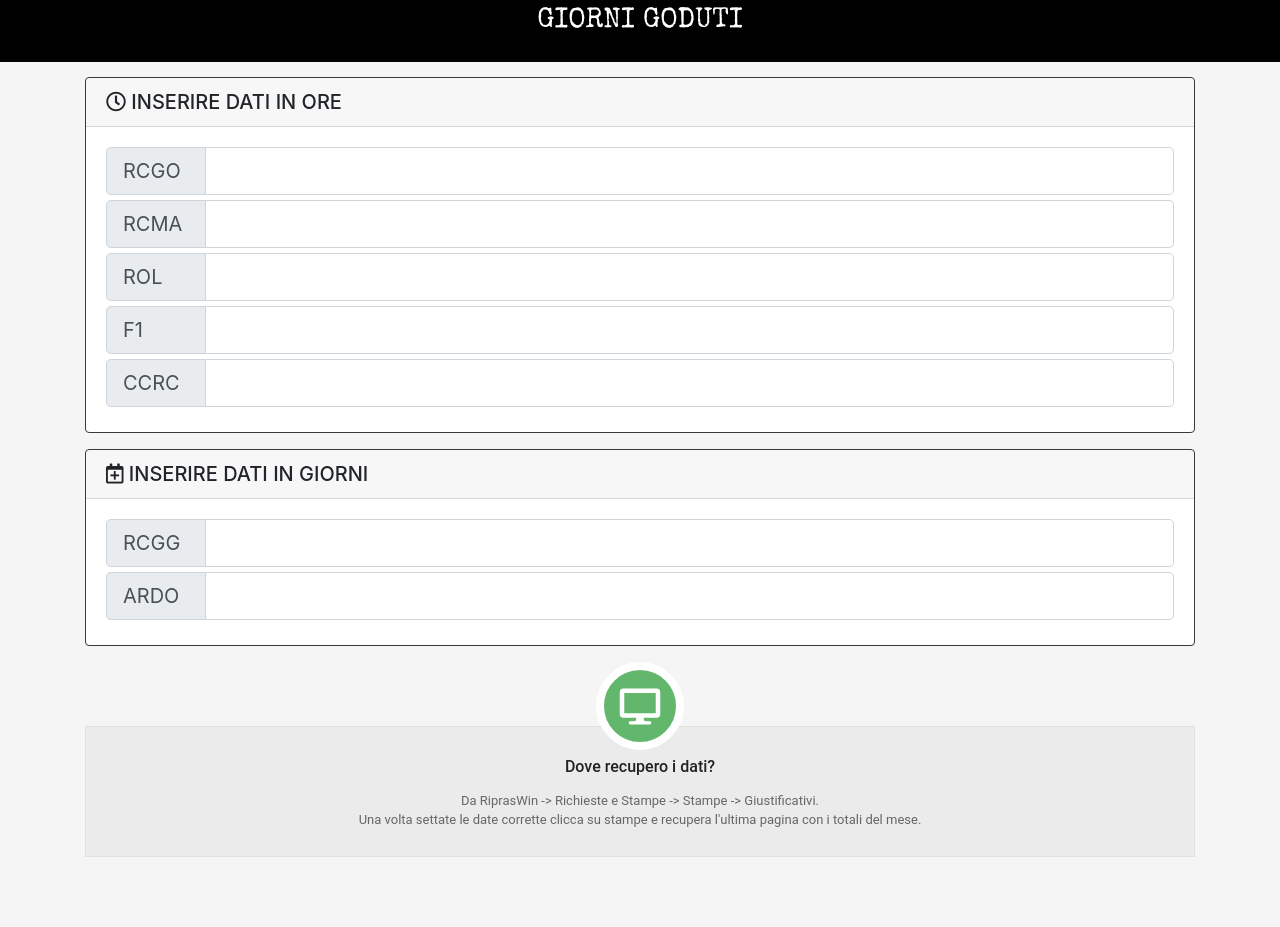
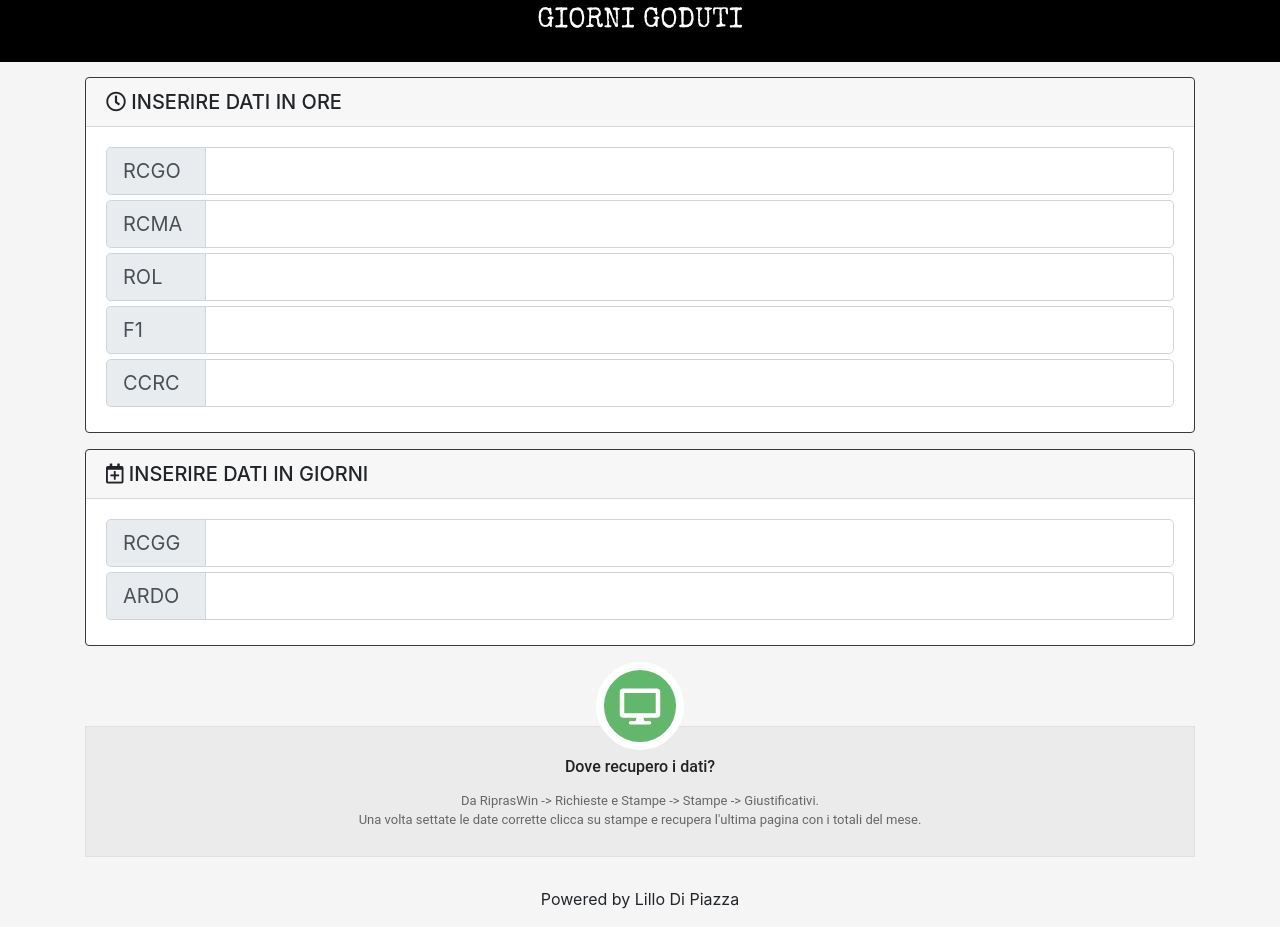
Before and after one commit to lillodipiazza/Calcolo-Istituti, a plain HTML site: page index.html in a window 1280 px wide. Shown: the part 102-1029 px from the top of the page. Before the commit the page ends 989 px from the top, so only its background shows below. Drawn offline with nearby package versions, Linux system fonts and the light colour scheme.

Commit message:
powered by lillo di piazza

```diff
--- a/index.html
+++ b/index.html
@@ -104,6 +104,8 @@
 	<div class="space"></div>
 </div>
 
+<p style="text-align:center">Powered by Lillo Di Piazza</p>
+
 
 	      </div>
 	    </div>
```
